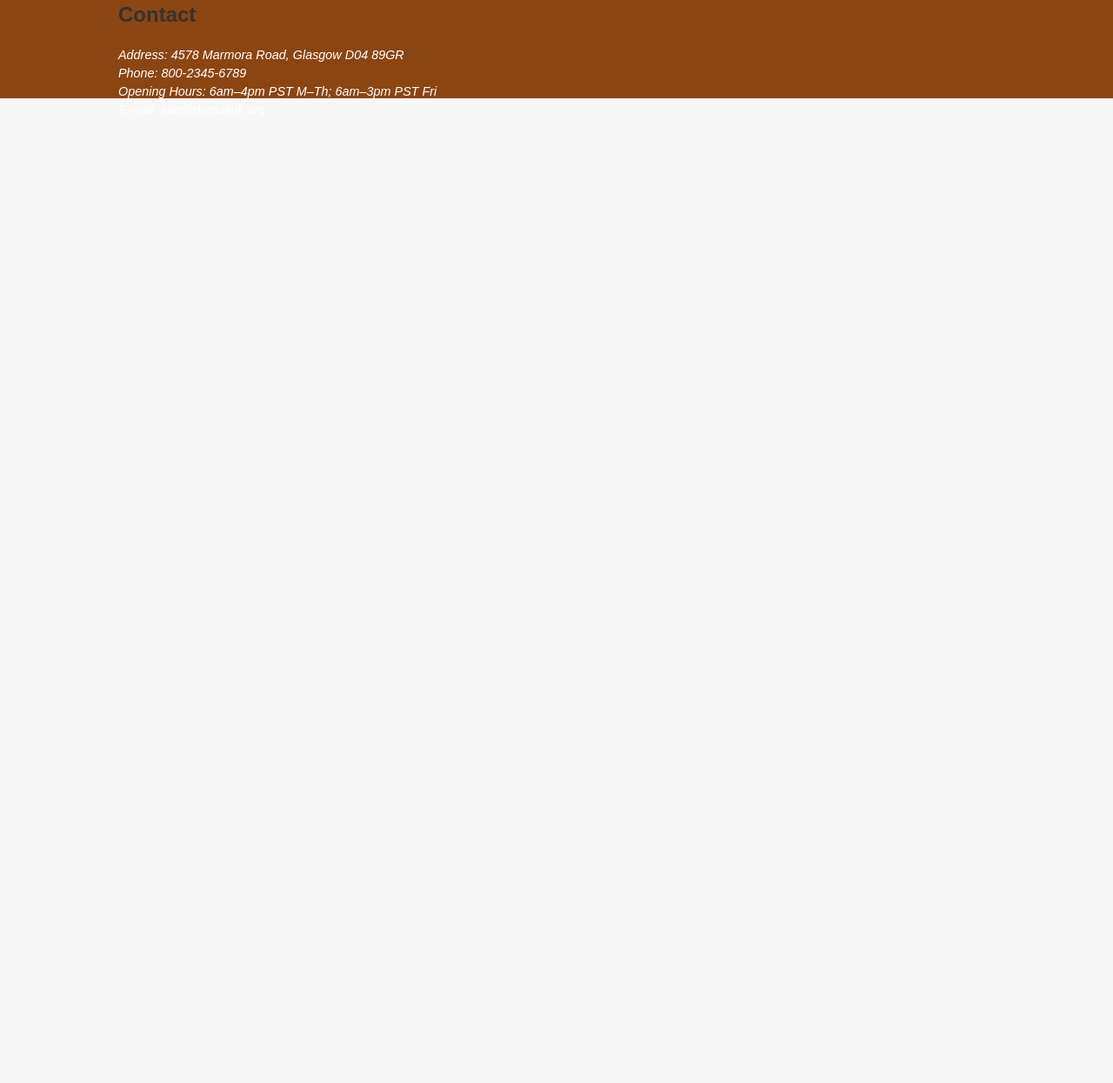
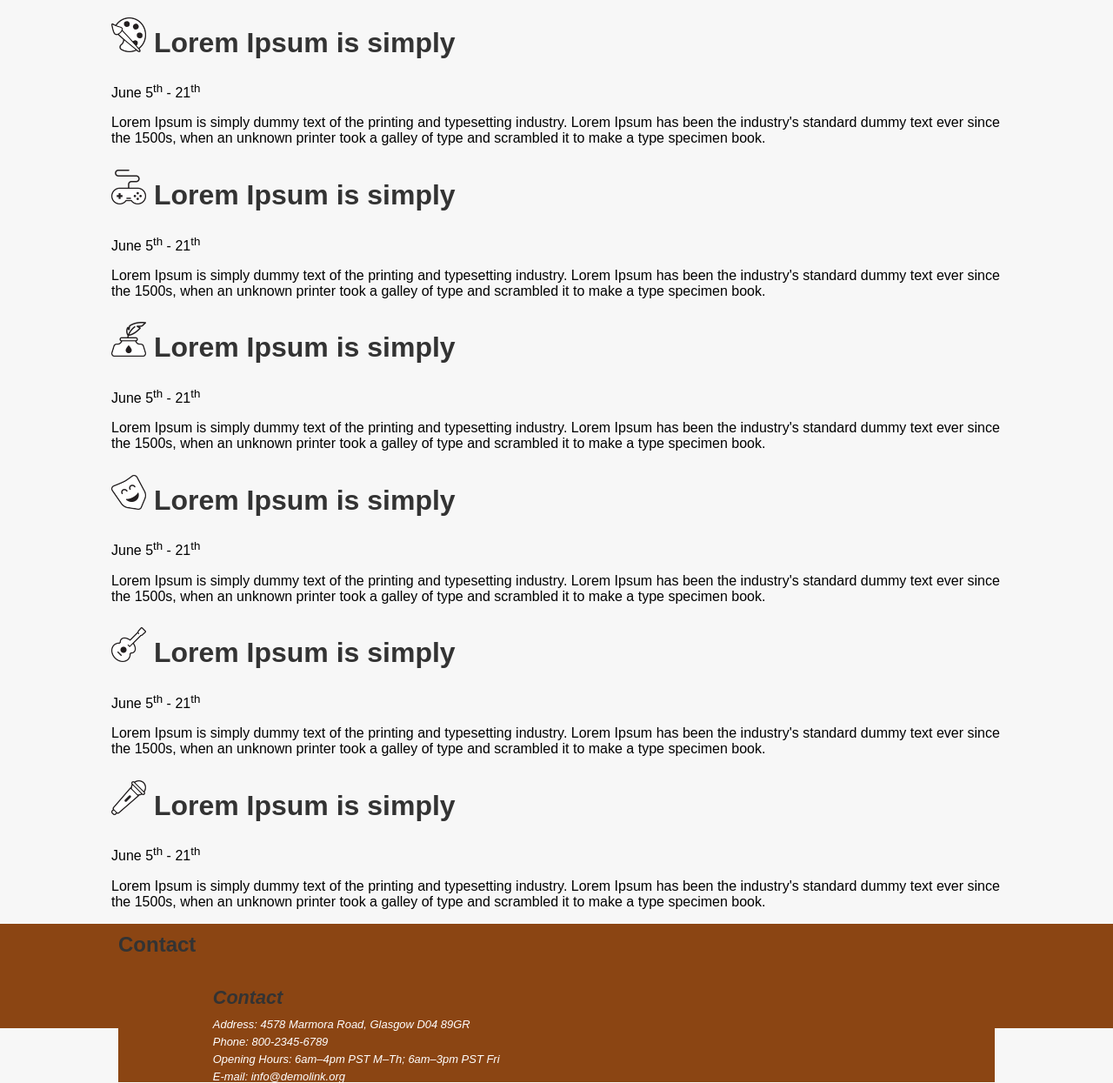
Before and after one commit to adalyndugas/classwork7060, a plain HTML site: page events.html in a window 1280 px wide. Shown: the part 278-1523 px from the top of the page at 87% size. Before the commit the page ends 800 px from the top, so only its background shows below. Drawn offline with Linux system fonts and the light colour scheme.

Commit message:
Update events.html

```diff
--- a/events.html
+++ b/events.html
@@ -40,6 +40,80 @@
             <p>Check back soon for upcoming events at ClydeBank Coffee Shop! We host open mic nights, art showings, and community gatherings.</p>
         </div>
     </main>
+    <div class="container">
+        <div class="event-item">
+            <div class="event-title">
+                <h2><img src="images/art-icon.png" alt="Icon"> Lorem Ipsum is simply</h2>
+            </div>
+            <div class="event-sub-title">
+                <p>June 5<sup>th</sup> - 21<sup>th</sup></p>
+            </div>
+            <p>Lorem Ipsum is simply dummy text of the printing and typesetting industry. Lorem Ipsum has been the
+                industry's standard dummy text ever since the 1500s, when an unknown printer took a galley of type and
+                scrambled it to make a type specimen book. </p>
+        </div>
+        <div class="event-item">
+            <div class="event-title">
+                <h2><img src="images/gaming-icon.png" alt="Icon"> Lorem Ipsum is simply</h2>
+            </div>
+            <div class="event-sub-title">
+                <p>June 5<sup>th</sup> - 21<sup>th</sup></p>
+            </div>
+            <p>Lorem Ipsum is simply dummy text of the printing and typesetting industry. Lorem Ipsum has been the
+                industry's standard dummy text ever since the 1500s, when an unknown printer took a galley of type and
+                scrambled it to make a type specimen book. </p>
+        </div>
+        <div class="event-item">
+            <div class="event-title">
+                <h2><img src="images/poetry-icon.png" alt="Icon"> Lorem Ipsum is simply</h2>
+            </div>
+            <div class="event-sub-title">
+                <p>June 5<sup>th</sup> - 21<sup>th</sup></p>
+            </div>
+            <p>Lorem Ipsum is simply dummy text of the printing and typesetting industry. Lorem Ipsum has been the
+                industry's standard dummy text ever since the 1500s, when an unknown printer took a galley of type and
+                scrambled it to make a type specimen book. </p>
+        </div>
+        <div class="event-item">
+            <div class="event-title">
+                <h2><img src="images/comedy-icon.png" alt="Icon"> Lorem Ipsum is simply</h2>
+            </div>
+            <div class="event-sub-title">
+                <p>June 5<sup>th</sup> - 21<sup>th</sup></p>
+            </div>
+            <p>Lorem Ipsum is simply dummy text of the printing and typesetting industry. Lorem Ipsum has been the
+                industry's standard dummy text ever since the 1500s, when an unknown printer took a galley of type and
+                scrambled it to make a type specimen book. </p>
+        </div>
+        <div class="event-item">
+            <div class="event-title">
+                <h2><img src="images/acoustic-jam.png" alt="Icon"> Lorem Ipsum is simply</h2>
+            </div>
+            <div class="event-sub-title">
+                <p>June 5<sup>th</sup> - 21<sup>th</sup></p>
+            </div>
+            <p>Lorem Ipsum is simply dummy text of the printing and typesetting industry. Lorem Ipsum has been the
+                industry's standard dummy text ever since the 1500s, when an unknown printer took a galley of type and
+                scrambled it to make a type specimen book. </p>
+        </div>
+        <div class="event-item">
+            <div class="event-title">
+                <h2><img src="images/open-mic.png" alt="Icon"> Lorem Ipsum is simply</h2>
+            </div>
+            <div class="event-sub-title">
+                <p>June 5<sup>th</sup> - 21<sup>th</sup></p>
+            </div>
+            <p>Lorem Ipsum is simply dummy text of the printing and typesetting industry. Lorem Ipsum has been the
+                industry's standard dummy text ever since the 1500s, when an unknown printer took a galley of type and
+                scrambled it to make a type specimen book. </p>
+        </div>
+    </div>
+</main>
+<footer>
+    <div class="container">
+        <h2 class="text-white">Contact</h2>
+        <address>
+            <ul>
 
     <footer>
         <div class="container">
```
